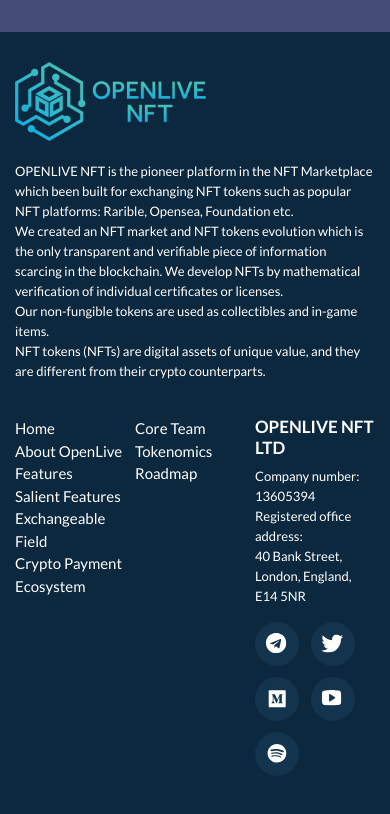
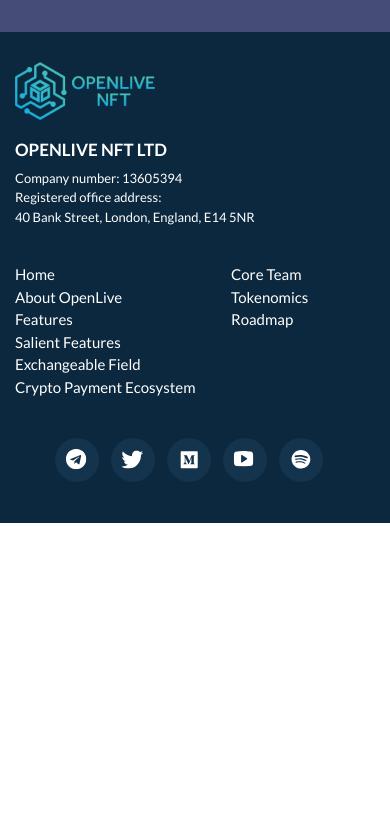
Before and after one commit to bacnd/openlive-nft, a website: page index.html in a window 390 px wide. Shown: the part 6158-6972 px from the top of the page. After the commit the page ends 6681 px from the top, so only its background shows below. Drawn offline with Linux system fonts and the light colour scheme.

Commit message:
Fix done

```diff
--- a/assets/scss/styles.scss
+++ b/assets/scss/styles.scss
@@ -904,29 +904,6 @@
 					width: auto;
 				}
 			}
-			.ft-txt {
-				font-size: 13px;
-				line-height: 20px;
-			}
-		}
-		.footer-right {
-			width: 66%;
-			padding-left: 6.4%;
-			display: flex;
-			padding-top: 97px;
-			.footer-link {
-				width: 61%;
-				display: flex;
-				.list-link {
-					flex: 1;
-					a {
-						font-size: 15px;
-					}
-				}
-			}
-			.info-social {
-				line-height: 20px;
-				width: 39%;
 			.company-name {
 				font-size: 17px;
 				font-weight: 700;
@@ -934,6 +911,28 @@
 			.address {
 				font-size: 13px;
 			}
+		}
+		.footer-link {
+			width: 43%;
+			display: flex;
+			padding-top: 97px;
+			.list-link {
+				// flex: 1;
+				a {
+					font-size: 15px;
+				}
+				&:first-child {
+					width: 60%;
+				}
+				&:last-child {
+					width: 40%;
+				}
+			}
+		}
+		.info-social {
+			line-height: 20px;
+			width: 23%;
+			padding-top: 97px;
 			.list-social {
 				display: flex;
 				max-width: 223px;
@@ -950,7 +949,6 @@
 						width: 44px;
 						border-radius: 50%;
 						padding: 10px;
-						}
 					}
 				}
 			}
@@ -1384,15 +1382,16 @@
 			.footer-left {
 				width: 100%;
 			}
-			.footer-right {
-				padding-left: 0;
+			.footer-link {
 				padding-top: 20px;
 				width: 100%;
-				.footer-link {
-					width: 66.67%;
 			}
 			.info-social {
-					width: 33.33%;
+				width: 100%;
+				padding-top: 40px;
+				.list-social {
+					max-width: 100%;
+					justify-content: center;
 				}
 			}
 		}
@@ -1522,5 +1521,14 @@
 		}
 	}
 	.footer {
-	}
-}
+		.box-section {
+			.footer-left {
+				.logo-footer {
+					img {
+						max-width: 140px;
+					}
+				}
+			}
+		}
+	}
+}
--- a/index.html
+++ b/index.html
@@ -433,9 +433,11 @@
                     <div class="logo-footer">
                         <img src="assets/images/OpenLive-NFT.png" alt="logo">
                     </div>
-                    <p class="ft-txt">OPENLIVE NFT is the pioneer platform in the NFT Marketplace which been built for exchanging NFT tokens such as popular NFT platforms: Rarible, Opensea, Foundation etc.<br />We created an NFT market and NFT tokens evolution which is the only transparent and verifiable piece of information scarcing in the blockchain. We develop NFTs by mathematical verification of individual certificates or licenses.<br />Our non-fungible tokens are used as collectibles and in-game items.<br />NFT tokens (NFTs) are digital assets of unique value, and they are different from their crypto counterparts.</p>
+                    <h3 class="company-name">OPENLIVE NFT LTD</h3>
+                    <p class="address">Company number: 13605394<br />
+                        Registered office address:<br />
+                        40 Bank Street, London, England, E14 5NR</p>
                 </div>
-                <div class="footer-right">
                 <div class="footer-link">
                     <ul class="list-link">
                         <li><a href="index.html">Home</a></li>
@@ -452,10 +454,6 @@
                     </ul>
                 </div>
                 <div class="info-social">
-                        <h3 class="company-name">OPENLIVE NFT LTD</h3>
-                        <p class="address">Company number: 13605394<br />
-                            Registered office address:<br />
-                            40 Bank Street, London, England, E14 5NR</p>
                     <ul class="list-social">
                         <li><a href="#"><img src="assets/images/footer/telegram.svg" alt="telegram"></a></li>
                         <li><a href="#"><img src="assets/images/footer/twitter.svg" alt="twitter"></a></li>
@@ -463,7 +461,6 @@
                         <li><a href="#"><img src="assets/images/footer/youtube.svg" alt="youtube"></a></li>
                         <li><a href="#"><img src="assets/images/footer/spotify.svg" alt="spotify"></a></li>
                     </ul>
-                    </div>
                 </div>
             </div>
         </footer>
```
Also changed, not shown: assets/css/styles.css. Lines whose indentation alone changed are shown as unchanged.
